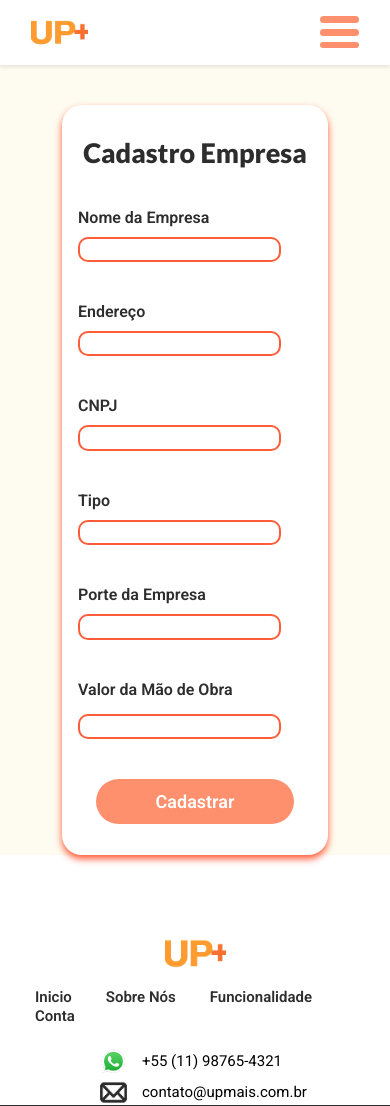
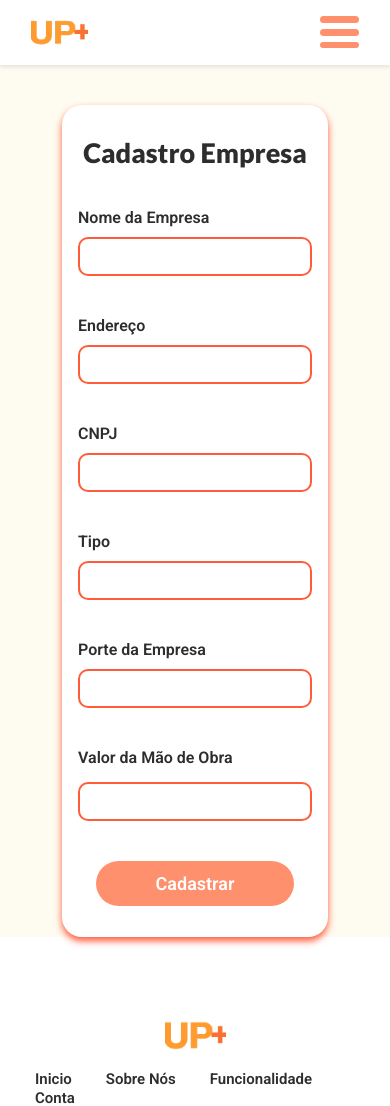
Before and after one commit to perobelliisa/UP, a Flask app: template templates/cadEmp.html in a window 390 px wide. Shown: the top 1106 px of the page. Run offline with Flask 3, Linux system fonts and the light colour scheme; the template is opened without the code that fills it, so the values that code supplies are empty.

Commit message:
Retirada da alteração dos inputs do footer
Foi apagado a manipulação das classes .input que foram adicionadas incorretamente

```diff
--- a/static/css/responsivo.css
+++ b/static/css/responsivo.css
@@ -652,11 +652,6 @@
 
      /*FOOTER*/
 
-    .input {
-        height: 6.5vw;
-        width: 52vw;
-        font-size: 16px;
-    }
 
     .info-footer nav a {
         font-size: 14px;
@@ -964,11 +959,6 @@
         display: block;
     }
 
-    .input {
-        height: 6.5vw;
-        width: 52vw;
-        font-size: 16px;
-    }
 
     .info-footer nav{
         flex-direction: column;
@@ -1087,11 +1077,6 @@
         margin: 0 auto;
     }
 
-    .input {
-        height: 6.5vw;
-        width: 52vw;
-        font-size: 16px;
-    }
 
     .info-footer nav{
         flex-direction: column;
```
